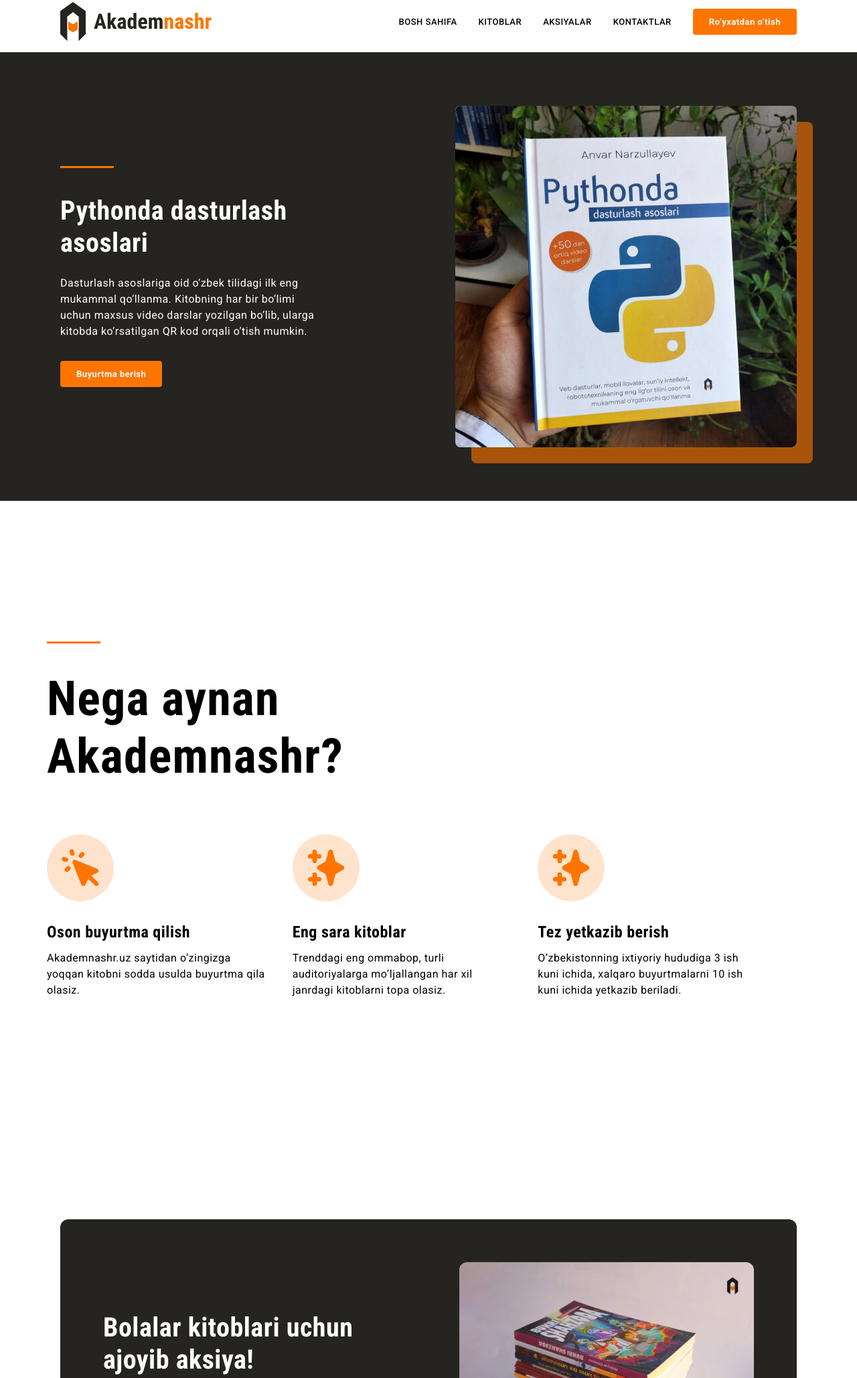
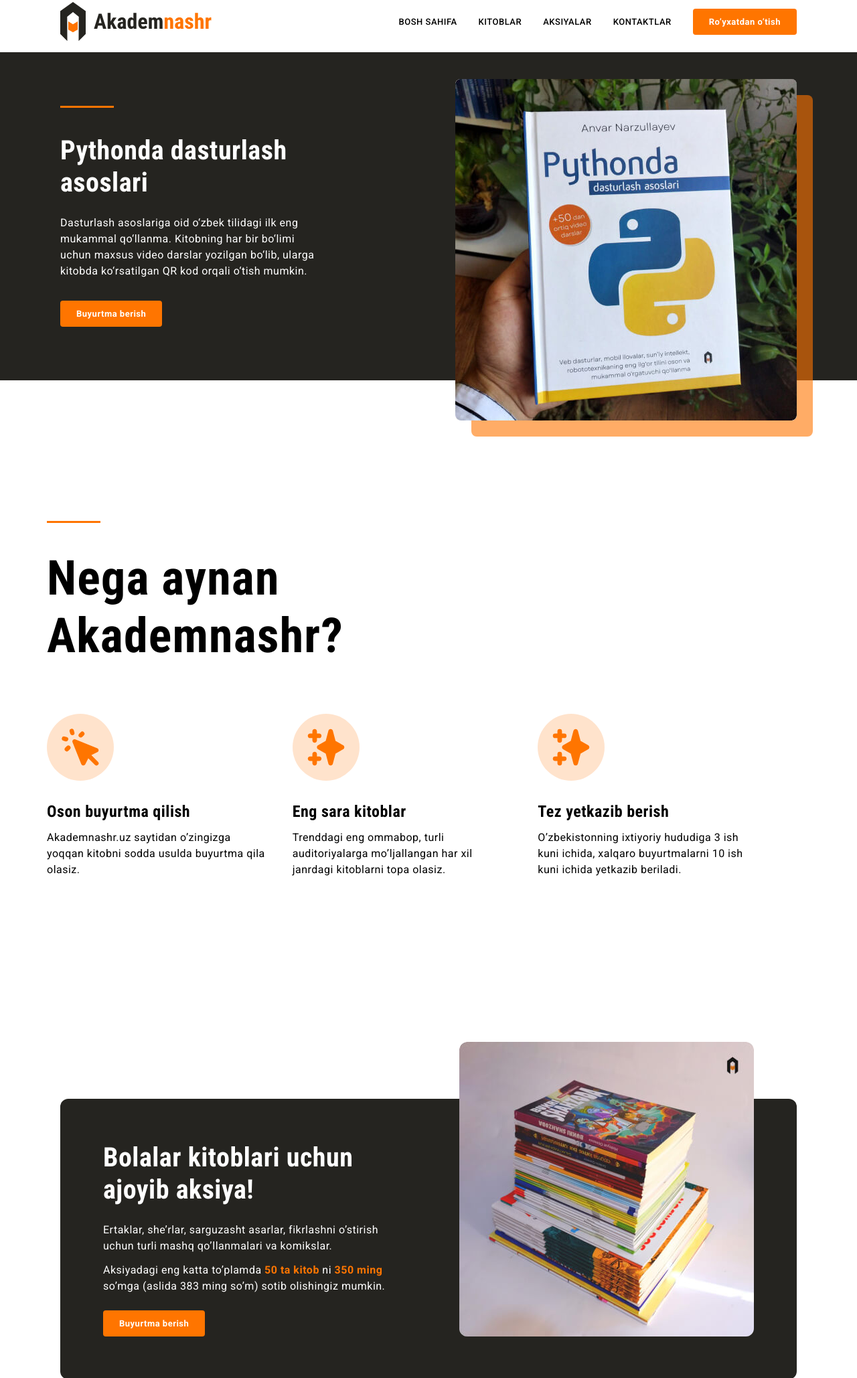
Before and after one commit to JaloliddinGofurov/AkademnashrFirst, a plain HTML site: page index.html in a window 1280 px wide. Shown: the part 18-2076 px from the top of the page at 67% size. Drawn offline with Linux system fonts and the light colour scheme.

Commit message:
Updated images

```diff
--- a/css/styles.css
+++ b/css/styles.css
@@ -111,6 +111,7 @@ body {
   background-color: #252420;
 }
 .hero-container {
+  position: relative;
   display: flex;
   justify-content: space-between;
   align-items: center;
@@ -139,6 +140,9 @@ body {
   margin-bottom: 32px;
 }
 .hero-img {
+  position: absolute;
+  right: 20px;
+  top: -40px;
   width: 510px;
   height: 510px;
   border-radius: 8px;
@@ -197,6 +201,7 @@ body {
   padding-bottom: 160px;
 }
 .promo-inner {
+  position: relative;
   display: flex;
   justify-content: space-between;
   align-items: center;
@@ -229,6 +234,9 @@ body {
   font-weight: bold;
 }
 .promo-img {
+  position: absolute;
+  bottom: 64px;
+  right: 64px;
   width: 440px;
   height: 440px;
   border-radius: 12px;
--- a/index.html
+++ b/index.html
@@ -11,8 +11,9 @@
 <link href="https://fonts.googleapis.com/css2?family=Roboto+Condensed:ital,wght@0,100..900;1,100..900&family=Roboto:ital,wght@0,100;0,300;0,400;0,500;0,700;0,900;1,100;1,300;1,400;1,500;1,700;1,900&display=swap" rel="stylesheet">
 
   <!-- Styles -->
-  <link rel="stylesheet" href="css/normalize.css">
-  <link rel="stylesheet" href="css/styles.css">
+  <!-- <link rel="stylesheet" href="css/normalize.css"> -->
+  <!-- <link rel="stylesheet" href="css/styles.css"> -->
+  <link rel="stylesheet" href="css/styles.min.css">
 </head>
 <body>
   <!-- SITE HEADER -->
```
Also changed, not shown: css/styles.min.css (added).
